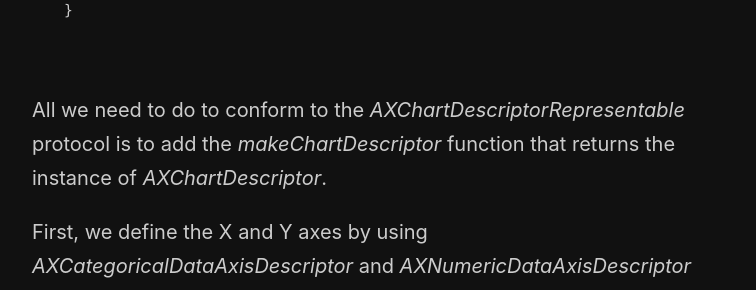
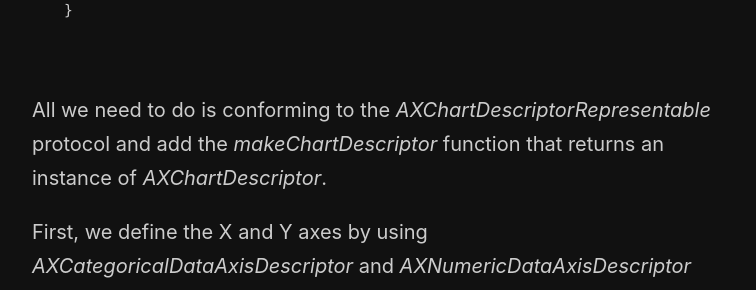
Before and after one commit to mecid/mecid.github.io, a Jekyll site: the page built from _posts/2021-09-29-audio-graphs-in-swiftui.md, in a window 1280 px wide and 900 px high, scrolled down 3474 px. Shown: the part 162-452 px from the top of the window, without its empty margins (258-1014 px from the left). Built offline with Jekyll 4.4.1, drawn with Linux system fonts in a browser that asks for light colours.

Commit message:
small improvements to audio graphs post

````diff
--- a/_posts/2021-09-29-audio-graphs-in-swiftui.md
+++ b/_posts/2021-09-29-audio-graphs-in-swiftui.md
@@ -108,7 +108,7 @@ extension ContentView: AXChartDescriptorRepresentable {
 
 ```
 
-All we need to do to conform to the *AXChartDescriptorRepresentable* protocol is to add the *makeChartDescriptor* function that returns the instance of *AXChartDescriptor*.
+All we need to do is conforming to the *AXChartDescriptorRepresentable* protocol and add the *makeChartDescriptor* function that returns an instance of *AXChartDescriptor*.
 
 First, we define the X and Y axes by using *AXCategoricalDataAxisDescriptor* and *AXNumericDataAxisDescriptor* types. We want to use string labels on the X-axis. That's why we use the *AXCategoricalDataAxisDescriptor* type. In the case of a line chart, we will use the *AXNumericDataAxisDescriptor* for both axes.
 
````
